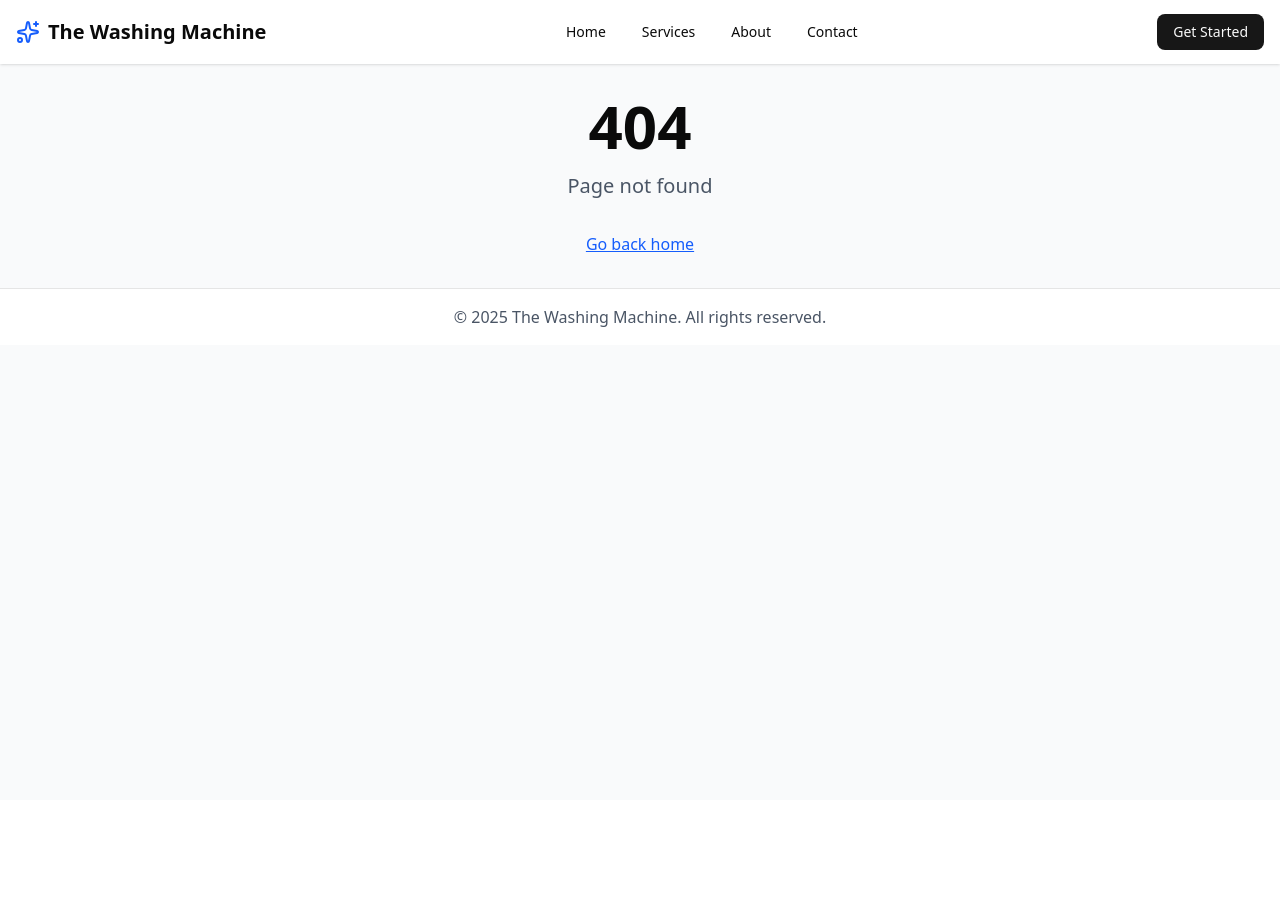
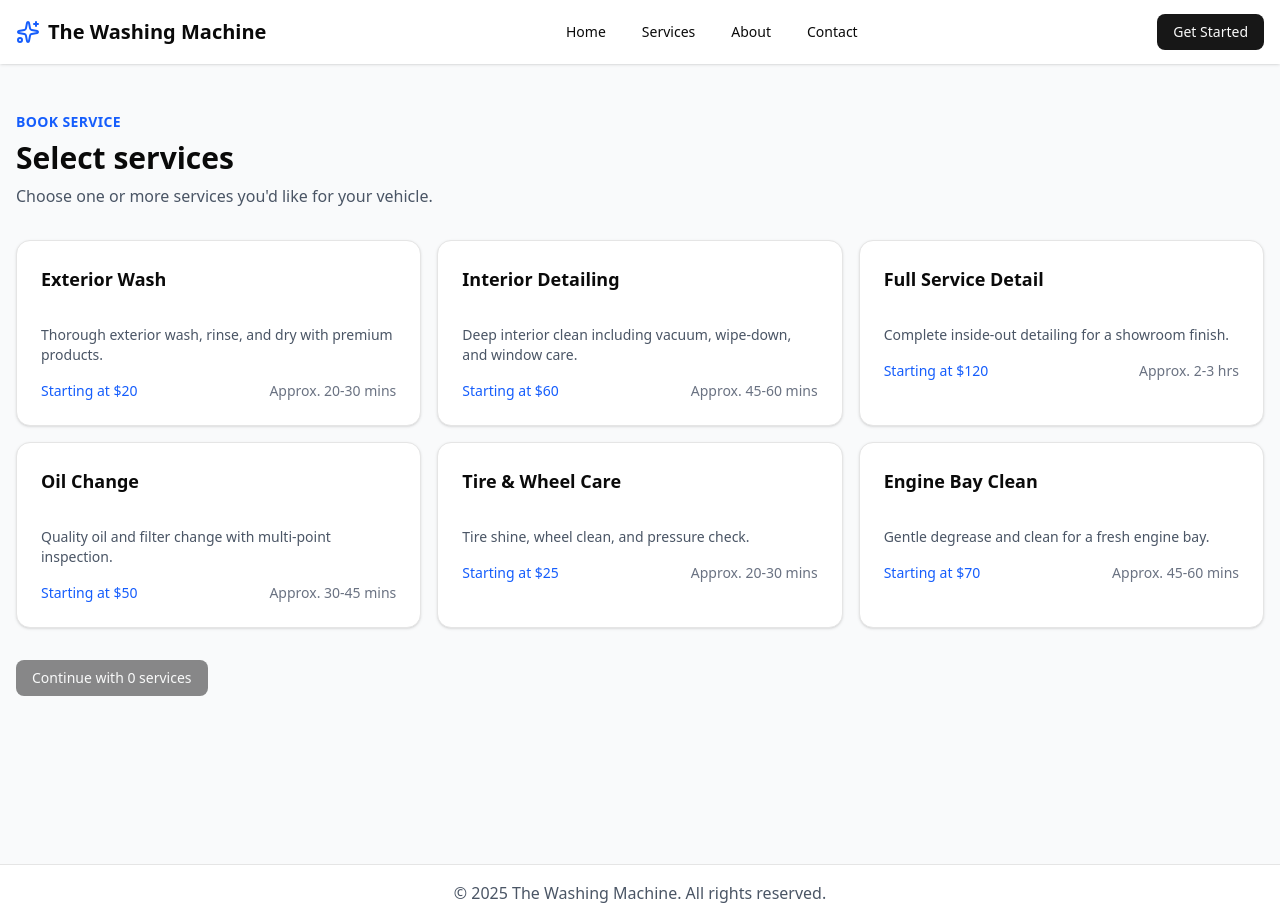
Before and after one commit to akilapilapitiya/The_Washing_Machine, a React (Vite) app in the folder frontend/: page /booking/services in a window 1280 px wide. Before the commit this address had no page. Before the commit the page ends 800 px from the top, so only its background shows below. Built offline with nearby package versions, Linux system fonts and the light colour scheme.

Commit message:
feat: Service Selection in booking process

```diff
--- a/frontend/src/App.jsx
+++ b/frontend/src/App.jsx
@@ -11,6 +11,7 @@ import CustomerLogin from './pages/CustomerLogin'
 import EmployeeLogin from './pages/EmployeeLogin'
 import ForgotPassword from './pages/ForgotPassword'
 import NotFound from './pages/NotFound'
+import ServiceSelectionPage from './features/booking/ServiceSelectionPage'
 
 const App = () => {
   return (
@@ -20,6 +21,7 @@ const App = () => {
           <Route index element={<Home />} />
           <Route path="dashboard" element={<Dashboard />} />
           <Route path="dashboard/book" element={<Booking />} />
+          <Route path="booking/services" element={<ServiceSelectionPage />} />
           <Route path="dashboard/vehicles" element={<Vehicles />} />
           <Route path="services" element={<Services />} />
           <Route path="signup" element={<Signup />} />
--- a/frontend/src/features/booking/BookingPage.jsx
+++ b/frontend/src/features/booking/BookingPage.jsx
@@ -1,7 +1,7 @@
 import React, { useState } from 'react'
 import { Button } from '@/components/ui/button'
 import VehicleCard from './VehicleCard'
-import { Link } from 'react-router-dom'
+import { Link, useNavigate } from 'react-router-dom'
 import { Plus } from 'lucide-react'
 
 // Temporary mock data; replace with API data later
@@ -12,11 +12,12 @@ const mockVehicles = [
 ]
 
 const BookingPage = () => {
+  const navigate = useNavigate()
   const [selectedVehicleId, setSelectedVehicleId] = useState(null)
 
   const handleContinue = () => {
-    // Next step will be scheduled after vehicle selection
-    alert(`Proceeding with vehicle ID: ${selectedVehicleId}`)
+    // Navigate to service selection with selected vehicle ID
+    navigate('/booking/services', { state: { vehicleId: selectedVehicleId } })
   }
 
   return (
--- /dev/null
+++ b/frontend/src/features/booking/ServiceSelectionPage.jsx
@@ -0,0 +1,153 @@
+import React, { useState } from 'react'
+import { Button } from '@/components/ui/button'
+import { Card, CardContent, CardHeader, CardTitle } from '@/components/ui/card'
+import { Check } from 'lucide-react'
+import { cn } from '@/lib/utils'
+import { useLocation, useNavigate } from 'react-router-dom'
+
+// Mock vehicles for reference
+const mockVehicles = [
+  { id: '1', make: 'Toyota', model: 'Corolla', year: 2020, color: 'Blue', plate: 'ABC-123', nickname: 'Daily' },
+  { id: '2', make: 'Honda', model: 'Civic', year: 2019, color: 'White', plate: 'XYZ-789', nickname: 'Workhorse' },
+  { id: '3', make: 'Ford', model: 'F-150', year: 2022, color: 'Gray', plate: 'TRK-555', nickname: 'Hauler' },
+]
+
+// Mock services data; replace with API data later
+const mockServices = [
+  {
+    id: '1',
+    title: 'Exterior Wash',
+    description: 'Thorough exterior wash, rinse, and dry with premium products.',
+    price: '$20',
+    duration: '20-30 mins',
+  },
+  {
+    id: '2',
+    title: 'Interior Detailing',
+    description: 'Deep interior clean including vacuum, wipe-down, and window care.',
+    price: '$60',
+    duration: '45-60 mins',
+  },
+  {
+    id: '3',
+    title: 'Full Service Detail',
+    description: 'Complete inside-out detailing for a showroom finish.',
+    price: '$120',
+    duration: '2-3 hrs',
+  },
+  {
+    id: '4',
+    title: 'Oil Change',
+    description: 'Quality oil and filter change with multi-point inspection.',
+    price: '$50',
+    duration: '30-45 mins',
+  },
+  {
+    id: '5',
+    title: 'Tire & Wheel Care',
+    description: 'Tire shine, wheel clean, and pressure check.',
+    price: '$25',
+    duration: '20-30 mins',
+  },
+  {
+    id: '6',
+    title: 'Engine Bay Clean',
+    description: 'Gentle degrease and clean for a fresh engine bay.',
+    price: '$70',
+    duration: '45-60 mins',
+  },
+]
+
+const ServiceSelectionPage = () => {
+  const location = useLocation()
+  const navigate = useNavigate()
+  const [selectedServiceIds, setSelectedServiceIds] = useState([])
+
+  const vehicleId = location.state?.vehicleId
+  const selectedVehicle = mockVehicles.find((v) => v.id === vehicleId)
+
+  const handleSelectService = (serviceId) => {
+    setSelectedServiceIds((prev) =>
+      prev.includes(serviceId)
+        ? prev.filter((id) => id !== serviceId)
+        : [...prev, serviceId]
+    )
+  }
+
+  const handleContinue = () => {
+    // Navigate to next step with vehicle and services
+    navigate('/booking/details', { state: { vehicleId, serviceIds: selectedServiceIds } })
+  }
+
+  return (
+    <div className="min-h-screen bg-gray-50">
+      <div className="container mx-auto px-4 py-12 space-y-8">
+        <div className="space-y-2">
+          <p className="text-sm uppercase tracking-wide text-blue-600 font-semibold">Book Service</p>
+          <h1 className="text-3xl font-bold">Select services</h1>
+          <p className="text-gray-600">Choose one or more services you'd like for your vehicle.</p>
+        </div>
+
+        {selectedVehicle && (
+          <div className="bg-blue-50 border border-blue-200 rounded-lg p-4">
+            <p className="text-sm text-gray-600 mb-1">Selected Vehicle</p>
+            <p className="text-lg font-semibold text-gray-800">
+              {selectedVehicle.nickname || `${selectedVehicle.make} ${selectedVehicle.model}`}
+            </p>
+            <p className="text-sm text-gray-600">
+              {selectedVehicle.year} • {selectedVehicle.color} • {selectedVehicle.plate}
+            </p>
+          </div>
+        )}
+
+        <div className="grid gap-4 md:grid-cols-2 lg:grid-cols-3">
+          {mockServices.map((service) => (
+            <button
+              key={service.id}
+              type="button"
+              onClick={() => handleSelectService(service.id)}
+              className="text-left"
+              aria-pressed={selectedServiceIds.includes(service.id)}
+            >
+              <Card
+                className={cn(
+                  'h-full border transition hover:border-blue-400 hover:shadow-sm',
+                  selectedServiceIds.includes(service.id) && 'border-blue-500 shadow ring-2 ring-blue-500 ring-offset-0'
+                )}
+              >
+                <CardHeader>
+                  <CardTitle className="flex items-center justify-between text-lg">
+                    <span>{service.title}</span>
+                    {selectedServiceIds.includes(service.id) && (
+                      <span className="flex-shrink-0 flex h-6 w-6 items-center justify-center rounded-full bg-blue-500 text-white">
+                        <Check size={16} />
+                      </span>
+                    )}
+                  </CardTitle>
+                </CardHeader>
+                <CardContent className="space-y-4">
+                  <p className="text-gray-600 text-sm">{service.description}</p>
+                  <div className="flex items-center justify-between text-sm font-medium">
+                    <span className="text-blue-600">Starting at {service.price}</span>
+                    <span className="text-gray-500">Approx. {service.duration}</span>
+                  </div>
+                </CardContent>
+              </Card>
+            </button>
+          ))}
+        </div>
+
+        <div className="flex flex-wrap gap-4 items-center">
+          <Button
+            onClick={handleContinue}
+            disabled={selectedServiceIds.length === 0}
+          >
+            Continue with {selectedServiceIds.length} {selectedServiceIds.length === 1 ? 'service' : 'services'}
+          </Button>
+        </div>
+      </div>
+    </div>
+  )
+}
+
+export default ServiceSelectionPage
```
